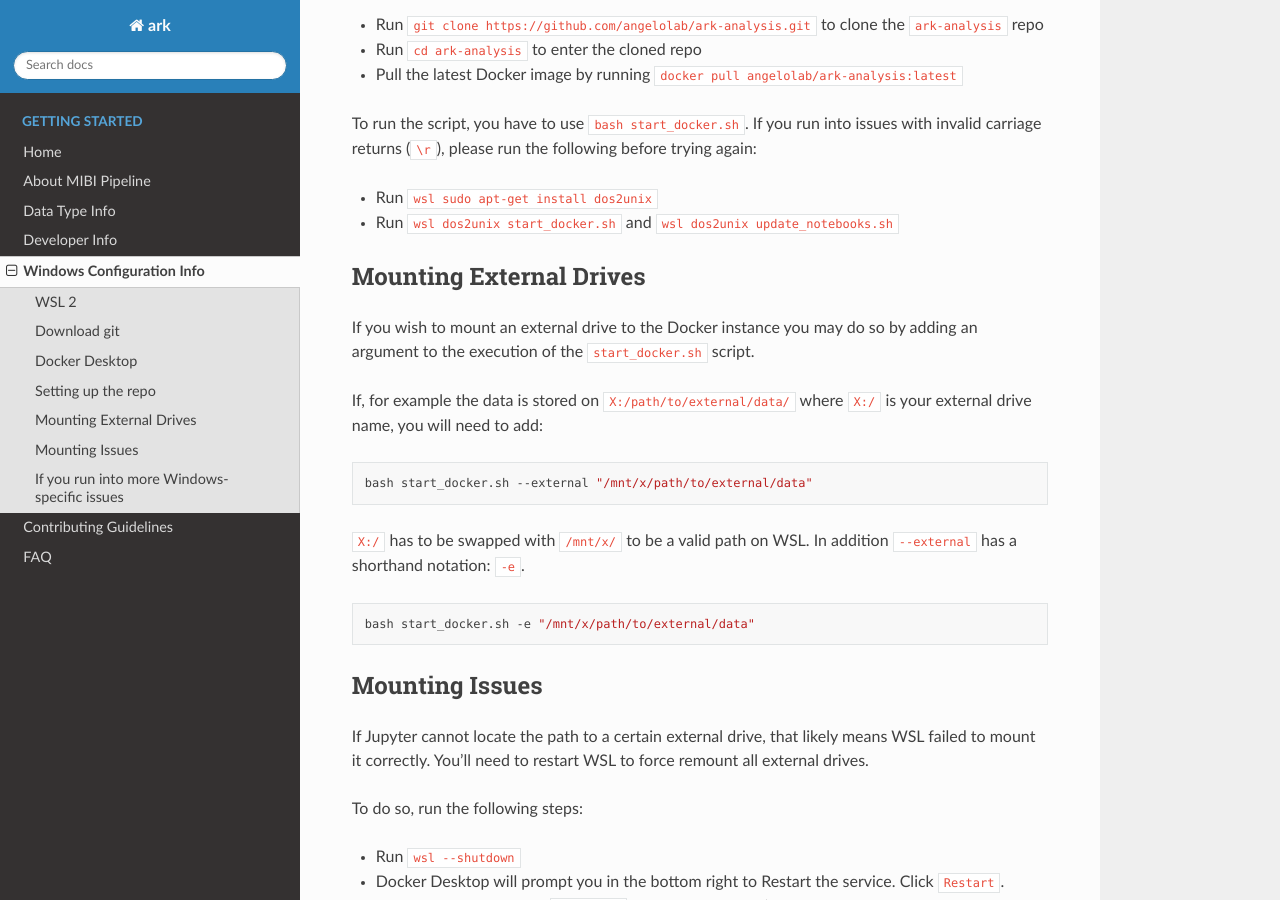
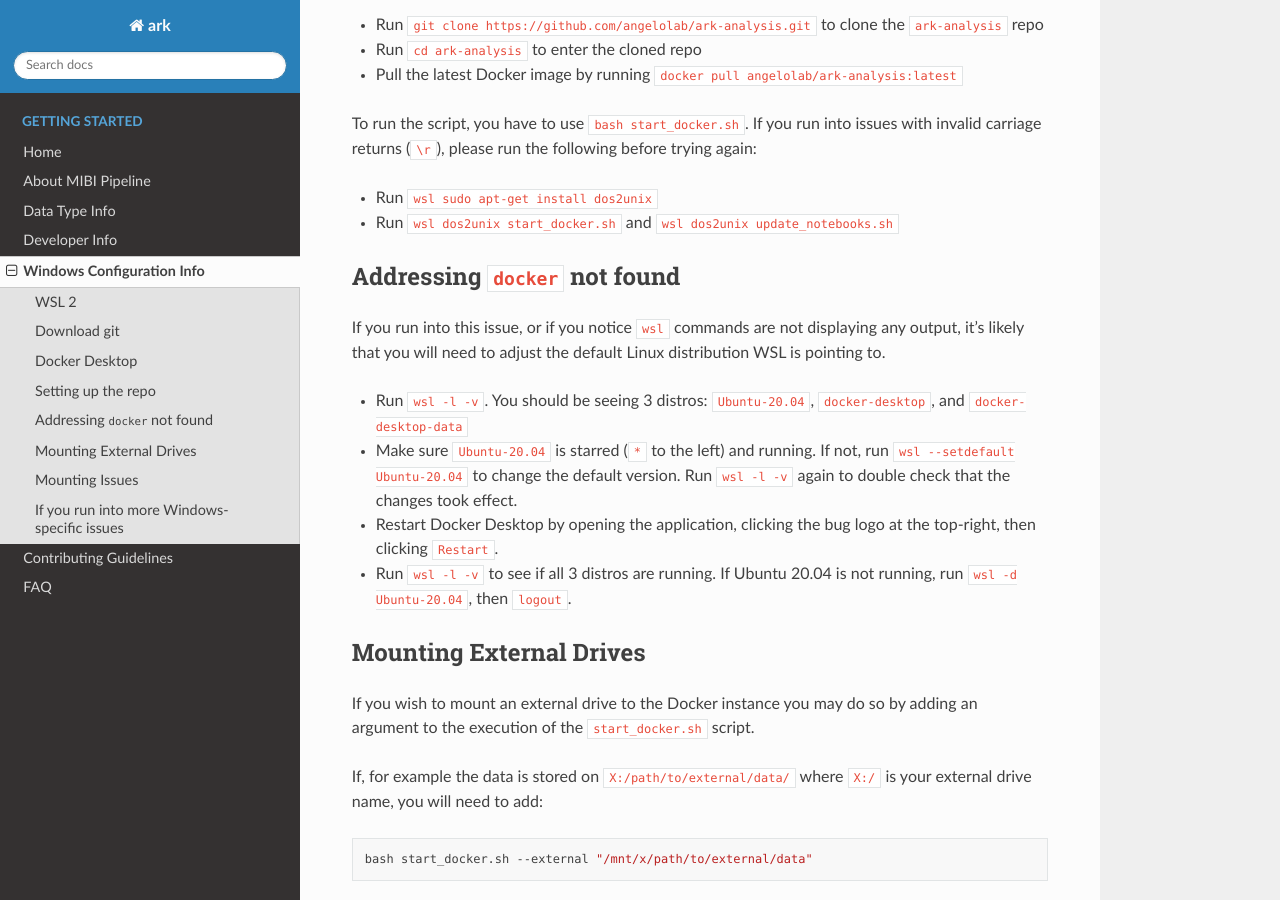
Before and after one commit to angelolab/ark-analysis, a Sphinx documentation site: the page built from docs/_rtd/windows_setup.md, in a window 1280 px wide and 900 px high, scrolled down 1565 px. Built offline with Sphinx 7.4.7 and the Read the Docs theme 2.0.0, drawn with Linux system fonts in a browser that asks for light colours; pages that are not in the unit, such as notebooks, are missing from menus.

Commit message:
Add WSL troubleshooting steps

````diff
--- a/docs/_rtd/windows_setup.md
+++ b/docs/_rtd/windows_setup.md
@@ -48,6 +48,14 @@ To run the script, you have to use `bash start_docker.sh`. If you run into issue
 * Run `wsl sudo apt-get install dos2unix`
 * Run `wsl dos2unix start_docker.sh` and `wsl dos2unix update_notebooks.sh`
 
+### Addressing `docker` not found
+
+If you run into this issue, or if you notice `wsl` commands are not displaying any output, it's likely that you will need to adjust the default Linux distribution WSL is pointing to.
+
+* Run `wsl -l -v`. You should be seeing 3 distros: `Ubuntu-20.04`, `docker-desktop`, and `docker-desktop-data`
+* Make sure `Ubuntu-20.04` is starred (`*` to the left) and running. If not, run `wsl --setdefault Ubuntu-20.04` to change the default version. Run `wsl -l -v` again to double check that the changes took effect.
+* Restart Docker Desktop by opening the application, clicking the bug logo at the top-right, then clicking `Restart`.
+* Run `wsl -l -v` to see if all 3 distros are running. If Ubuntu 20.04 is not running, run `wsl -d Ubuntu-20.04`, then `logout`.
 
 ### Mounting External Drives
 
@@ -64,7 +72,6 @@ bash start_docker.sh --external "/mnt/x/path/to/external/data"
 bash start_docker.sh -e "/mnt/x/path/to/external/data"
 ```
 
-
 ### Mounting Issues
 
 If Jupyter cannot locate the path to a certain external drive, that likely means WSL failed to mount it correctly. You'll need to restart WSL to force remount all external drives.
````
